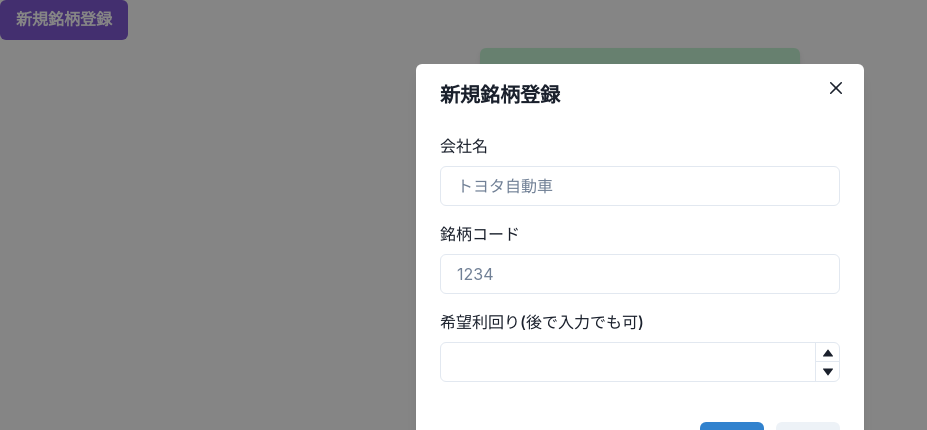
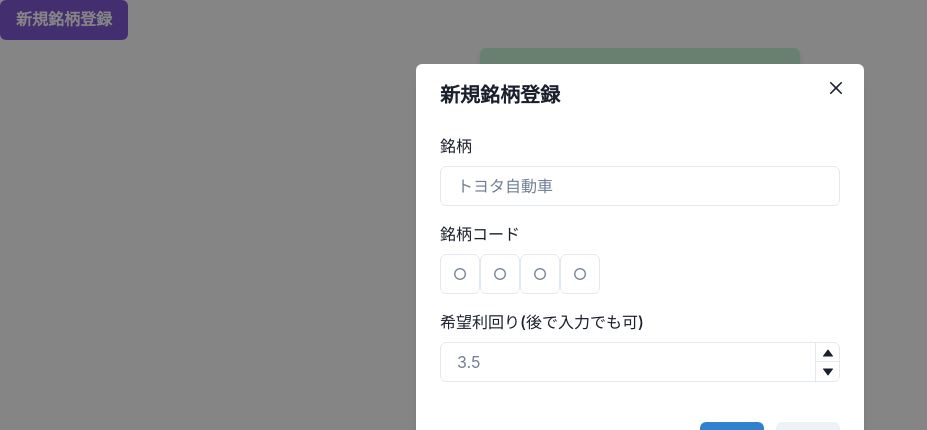
Before and after one commit to katayama8000/stock-price-list, a Next.js app: page / in a window 1280 px wide. Both pictures are taken after a click on the button "新規銘柄登録". Shown: the top 430 px of the page, without its empty margins (0-927 px from the left). Built offline with nearby package versions, Linux system fonts and the light colour scheme.

Commit message:
feat: RHF

```diff
--- a/package.json
+++ b/package.json
@@ -12,6 +12,7 @@
     "@chakra-ui/react": "^2.5.2",
     "@emotion/react": "^11.10.6",
     "@emotion/styled": "^11.10.6",
+    "@hookform/resolvers": "^3.0.0",
     "@types/node": "18.15.3",
     "@types/react": "18.0.28",
     "@types/react-dom": "18.0.11",
@@ -23,7 +24,9 @@
     "puppeteer": "^19.7.5",
     "react": "18.2.0",
     "react-dom": "18.2.0",
+    "react-hook-form": "^7.43.8",
     "react-icons": "^4.8.0",
-    "typescript": "5.0.2"
+    "typescript": "5.0.2",
+    "zod": "^3.21.4"
   }
 }
--- a/pages/index.tsx
+++ b/pages/index.tsx
@@ -23,34 +23,42 @@ import {
   NumberInputStepper,
   NumberIncrementStepper,
   NumberDecrementStepper,
+  FormErrorMessage,
+  PinInput,
+  PinInputField,
 } from '@chakra-ui/react';
 import Head from 'next/head';
-import { type FC, useState, useRef } from 'react';
+import { type FC, useState, useRef, useEffect } from 'react';
+import { Controller, useForm } from 'react-hook-form';
+import { zodResolver } from '@hookform/resolvers/zod';
+import * as z from 'zod';
 
 type TStock = {
   stockPrice: number;
   dividend: number;
 };
 
-type TCompanyData = {
-  companyName: string;
+type TCompany = {
+  brand: string;
   desiredYield: number; // 希望配当金
   stockCode: string; // 株コード
-} & TStock;
+};
+
+type TStockCard = TStock & TCompany;
 
 const STOCK_CODE = '8591';
 const HELLO_CODE = '5023';
 
-const dummy: TCompanyData[] = [
+const dummy: TStockCard[] = [
   {
-    companyName: '東京海上日動火災保険',
+    brand: '東京海上日動火災保険',
     stockPrice: 4000,
     dividend: 222,
     desiredYield: 2,
     stockCode: '8591',
   },
   {
-    companyName: '三菱ＵＦＪフィナンシャル',
+    brand: '三菱ＵＦＪフィナンシャル',
     stockPrice: 13050,
     dividend: 100,
     desiredYield: 2,
@@ -76,8 +84,7 @@ export default function Home() {
     console.log(data);
   };
 
-  const [companyDataState, setCompanyDataState] =
-    useState<TCompanyData[]>(dummy);
+  const [companyDataState, setCompanyDataState] = useState<TStockCard[]>(dummy);
 
   const handleUpdateData = (index: number) => {
     setCompanyDataState((prevState) => {
@@ -98,7 +105,7 @@ export default function Home() {
         <RegisterModal />
         {companyDataState.map((data, index) => (
           <StockCard
-            key={data.companyName}
+            key={data.brand}
             {...data}
             onUpdateData={() => handleUpdateData(index)}
           />
@@ -110,11 +117,11 @@ export default function Home() {
 
 type Props = {
   onUpdateData: () => void;
-} & TCompanyData;
+} & TStockCard;
 
 export const StockCard: FC<Props> = ({
   onUpdateData,
-  companyName,
+  brand,
   stockPrice,
   dividend,
   desiredYield,
@@ -134,7 +141,7 @@ export const StockCard: FC<Props> = ({
         p="4"
         m="2"
       >
-        <Heading size="md">{companyName}</Heading>
+        <Heading size="md">{brand}</Heading>
         <Stack divider={<StackDivider />} spacing="2" pt="2">
           <Text pt="2" fontSize="sm">
             現在の株価 : {stockPrice}円 | 希望株価 :{desiredStockPrice}円
@@ -173,8 +180,32 @@ export const StockCard: FC<Props> = ({
 };
 
 const RegisterModal: FC = () => {
+  const schema = z.object({
+    brand: z.string().nonempty('銘柄を入力してください'),
+    stockCode: z.string(),
+    desiredYield: z.string().transform((val) => Number(val)),
+  });
+
+  type TSchema = z.infer<typeof schema>;
+
+  const {
+    register,
+    handleSubmit,
+    formState: { errors },
+    control,
+  } = useForm<TSchema>({
+    resolver: zodResolver(schema),
+  });
+
   const { isOpen, onOpen, onClose } = useDisclosure();
   const initialRef = useRef(null);
+  const onSubmit = async (data: TSchema) => {
+    console.log(data);
+  };
+
+  useEffect(() => {
+    console.log(errors);
+  }, [errors]);
 
   return (
     <>
@@ -184,39 +215,80 @@ const RegisterModal: FC = () => {
 
       <Modal initialFocusRef={initialRef} isOpen={isOpen} onClose={onClose}>
         <ModalOverlay />
+        <form onSubmit={handleSubmit(onSubmit)}>
           <ModalContent>
             <ModalHeader>新規銘柄登録</ModalHeader>
             <ModalCloseButton />
             <ModalBody pb={6}>
-            <FormControl>
-              <FormLabel>会社名</FormLabel>
-              <Input placeholder="トヨタ自動車" />
+              <FormControl id="brand" isInvalid={Boolean(errors.brand)}>
+                <FormLabel>銘柄</FormLabel>
+                <Input placeholder="トヨタ自動車" {...register('brand')} />
+                <FormErrorMessage>
+                  {errors.brand && errors.brand?.message}
+                </FormErrorMessage>
               </FormControl>
 
-            <FormControl mt={4}>
+              <FormControl
+                mt={4}
+                id="stockCode"
+                isInvalid={Boolean(errors.stockCode)}
+              >
                 <FormLabel>銘柄コード</FormLabel>
-              <Input placeholder="1234" />
+                <Controller
+                  name="stockCode"
+                  control={control}
+                  render={({ field: { ref, ...rest } }) => (
+                    <PinInput otp {...rest}>
+                      <PinInputField />
+                      <PinInputField />
+                      <PinInputField />
+                      <PinInputField />
+                    </PinInput>
+                  )}
+                />
+                <FormErrorMessage>
+                  {errors.stockCode && errors.stockCode?.message}
+                </FormErrorMessage>
               </FormControl>
 
-            <FormControl mt={4}>
+              <FormControl
+                mt={4}
+                id="desiredYield"
+                isInvalid={Boolean(errors.desiredYield)}
+              >
                 <FormLabel>希望利回り(後で入力でも可)</FormLabel>
-              <NumberInput precision={1} step={0.1} placeholder={'15'}>
-                <NumberInputField />
+                <Controller
+                  name="desiredYield"
+                  control={control}
+                  render={({ field }) => (
+                    <NumberInput precision={1} step={0.1}>
+                      <NumberInputField placeholder="3.5" {...field} />
                       <NumberInputStepper>
                         <NumberIncrementStepper />
                         <NumberDecrementStepper />
                       </NumberInputStepper>
                     </NumberInput>
+                  )}
+                />
+                <FormErrorMessage>
+                  {errors.desiredYield && errors.desiredYield?.message}
+                </FormErrorMessage>
               </FormControl>
             </ModalBody>
 
             <ModalFooter>
-            <Button colorScheme="blue" mr={3}>
+              <Button
+                colorScheme="blue"
+                mr={3}
+                type="button"
+                onClick={handleSubmit(onSubmit)}
+              >
                 登録
               </Button>
               <Button onClick={onClose}>戻る</Button>
             </ModalFooter>
           </ModalContent>
+        </form>
       </Modal>
     </>
   );
```
Also changed, not shown: 1 other file (tests, documents, lock files or other folders). Lines whose indentation alone changed are shown as unchanged.
